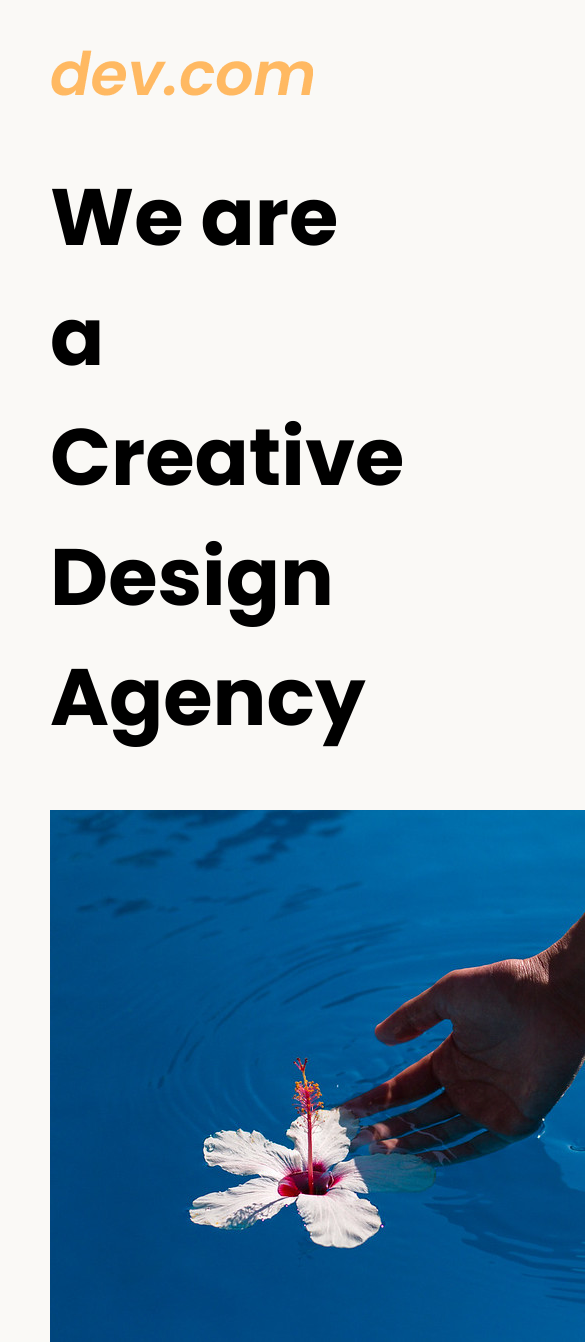
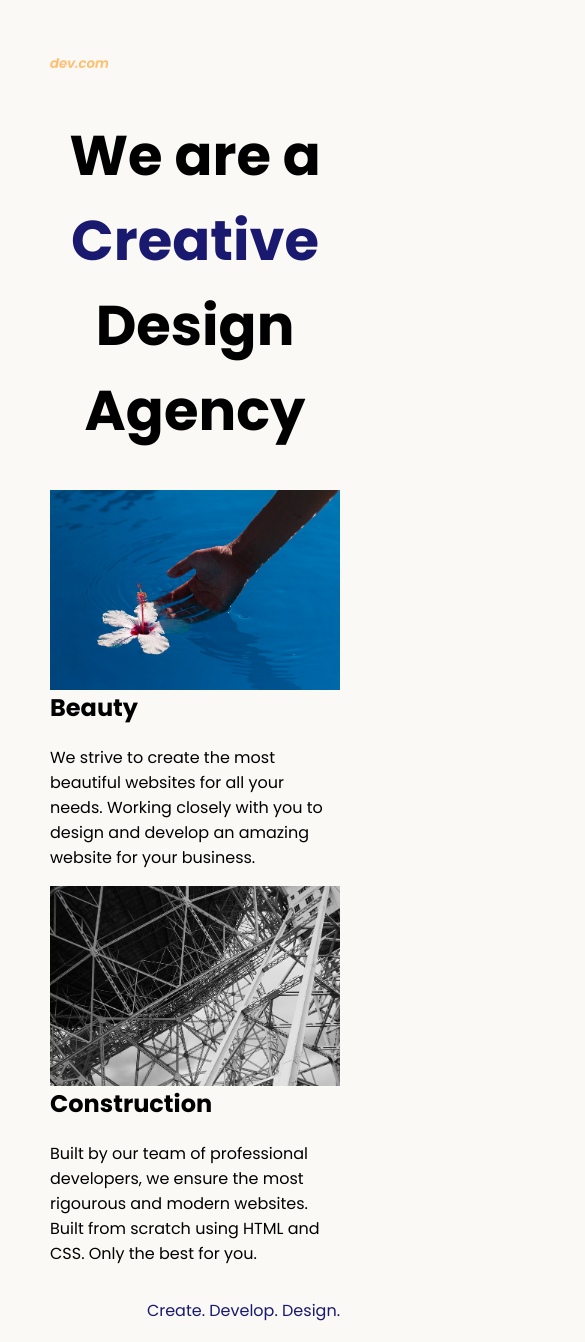
Before and after one commit to mofesdo/WebDevBootCampProjects, a plain HTML site: page 8.4 Web Design Agency Project/index.html in a window 390 px wide. Shown: the top 1342 px of the page, 585 px wide, since content can reach past the window. Drawn offline with Linux system fonts and the light colour scheme.

Commit message:
8.4 Project Done

```diff
--- a/8.4 Web Design Agency Project/index.html
+++ b/8.4 Web Design Agency Project/index.html
@@ -14,7 +14,7 @@
 <body>
   <div class="main">
     <img class="logo" src="./assets/images/logo.png" alt="logo">
-    <h1>We are a Creative Design Agency</h1>
+    <h1>We are a <span style="color: midnightblue;">Creative</span> Design Agency</h1>
     <div class="left card"><img class="tile-image" src="./assets/images/beautiful.jpg" alt="hand and flower in water">
       <h2 class="card-title">Beauty</h2>
       <p class="card-text">We strive to create the most beautiful websites for all your needs. Working closely with you
--- a/8.4 Web Design Agency Project/style.css
+++ b/8.4 Web Design Agency Project/style.css
@@ -18,3 +18,41 @@ footer {
   text-align: right;
   color: midnightblue;
 }
+
+.tile-image{
+  height: 200px;
+  float: left;
+  margin-right: 50px;
+}
+
+.card {
+  width: 45%;
+}
+
+.left{
+  float: left;
+}
+
+.right{
+  float: right;
+}
+
+@media (max-width:680px){
+  .logo{
+    width: 20%;
+  }
+  h1{
+    text-align: center;
+    font-size: 3.5rem;
+  }
+  .card {
+    width: 100%;
+    display: block;
+  }
+  .tile-image{
+  width: 100%;
+  height: 200px;
+  display: inline;
+  object-fit: cover;
+}
+}
```
